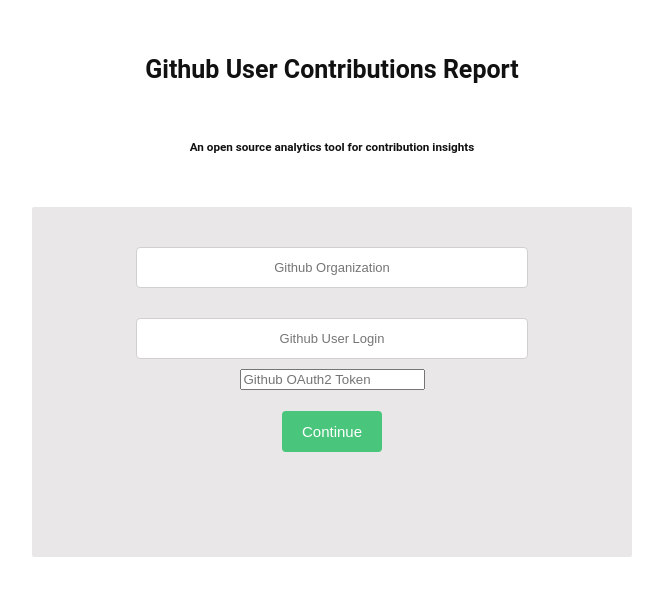
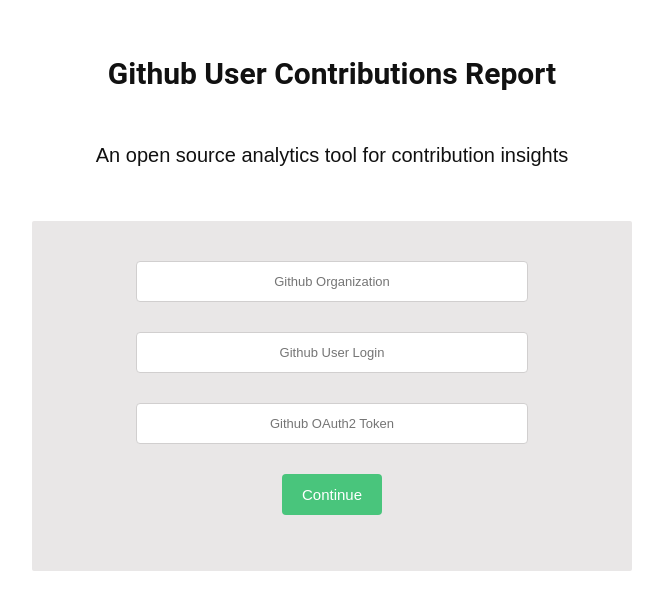
Before and after one commit to meganabyte/github-orgs, a plain HTML site: page assets/index.html in a window 1280 px wide. Shown: the whole page, without its empty margins (308-971 px from the left). Drawn offline with Linux system fonts and the light colour scheme.

Commit message:
Update template.css

```diff
--- a/static/template.css
+++ b/static/template.css
@@ -10,8 +10,16 @@ body {
 
 h2 {
     margin-top: 50px;
-    font-size: 25px;
+    font-size: 30px;
     text-align: center;
+}
+
+h3 {
+    margin-top: 0px;
+    font-weight: normal;
+    font-size: 20px;
+    text-align: center;
+    font-family: sans-serif;
 }
 
 form {
@@ -39,6 +47,19 @@ input[type=text], select, textarea {
     box-sizing: border-box;
 }
 
+input[type=password], select, textarea {
+    margin-top: 20px;
+    text-align: center;
+    display:inline-block;
+    margin-bottom: 10px;
+    padding: 12px 5px;
+    font-size: 13px;
+    width: 70%;
+    border: 1px solid rgb(209, 207, 207);
+    border-radius: 4px;
+    box-sizing: border-box;
+}
+
 input[type=submit] {
     margin-top: 20px;
     font-size: 15px;
```
